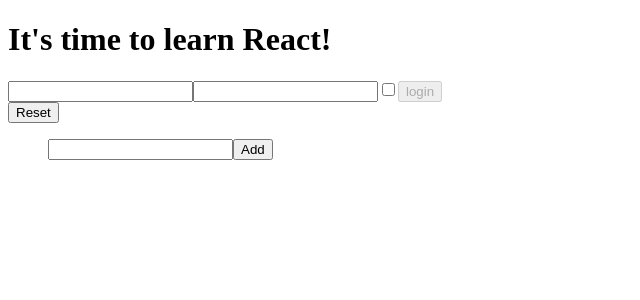
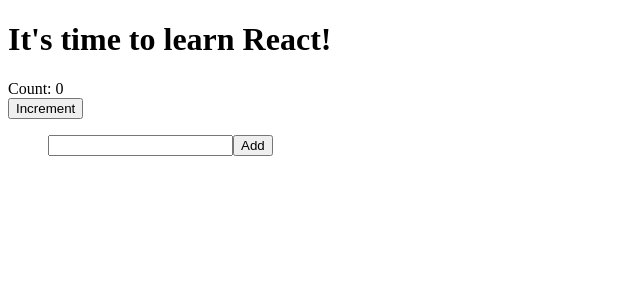
Before and after one commit to paolamelch/React-Paola, a React (Create React App) app in the folder my-app1/: page / in a window 1280 px wide. Shown: the top 300 px of the page, without its empty margins (0-640 px from the left). Built offline with nearby package versions, Linux system fonts and the light colour scheme.

Commit message:
esercizio 36

```diff
--- a/my-app1/src/App.js
+++ b/my-app1/src/App.js
@@ -5,6 +5,7 @@
 import {ToDoList} from "./ToDoList";
 import { CounterDisplay } from "./CounterDisplay";
 import { GitHubUserList } from "./GithubUserList";
+import { ClickCounter } from "./ClickCounter";
 
 
 function App() {
@@ -16,7 +17,7 @@
     }
     return (<>
         <Hello/>
-        <Login/>
+        <ClickCounter/>
         <GitHubUserList/>
     </>)
 }
--- a/my-app1/src/ClickCounter.js
+++ b/my-app1/src/ClickCounter.js
@@ -1,22 +1,17 @@
 import React, { useEffect } from "react";
+import { useCounter } from "./UseCounter";
 
-import { useState } from "react";
+export function ClickCounter(){
 
-export function ClickCounter({onCounterChange}){
-    const [counter,setCounter] = useState(0)
-
-    function handleIncrement(){
-        setCounter(c => c + 1)
-    }
+    const {counter,onIncrement} = useCounter(0)
 
     useEffect(() => {
-        onCounterChange(counter);
-      }, [counter,onCounterChange]);
+    }, [counter]);
 
     return(
             <div>
                 <div>Count: {counter}</div>
-                <button onClick={handleIncrement}>Increment</button>
+                <button onClick={onIncrement}>Increment</button>
             </div>
     )
 }
--- /dev/null
+++ b/my-app1/src/UseCounter.js
@@ -0,0 +1,19 @@
+import { useState } from "react";
+
+export function useCounter(initialValue = 0){
+    const [counter,setCounter] = useState(initialValue)
+
+    function handleIncrement(){
+        setCounter(c => c + 1)
+    }
+    function handleDecrement(){
+        setCounter(c => c - 1)
+    }
+    function handleReset(){
+        setCounter(initialValue)
+    }
+
+    return {
+        counter, onIncrement : handleIncrement,onDecrement : handleDecrement,onReset : handleReset,
+    }
+}
```
Also changed, not shown: my-app1/src/consegna esercizi/es36/Custom Hooks 01.txt (added).
